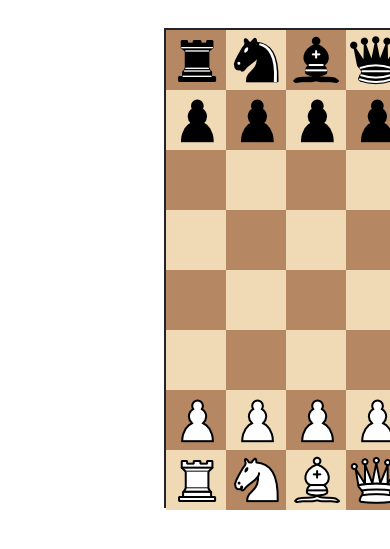
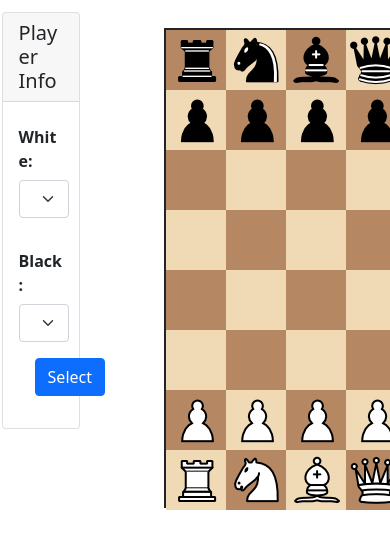
Before and after one commit to Bhashkaryadav1998/chessProject, a Flask app: page / in a window 390 px wide; the page is wider, and only the part inside the window is pictured. Shown: the part 56-605 px from the top of that part. Run offline with Flask 2, Linux system fonts and the light colour scheme; some libraries are stand-ins or nearby versions.

Commit message:
commit 3.7

```diff
--- a/app.py
+++ b/app.py
@@ -1,4 +1,4 @@
-from flask import Flask, render_template, request, json
+from flask import Flask, render_template, request, json, redirect
 import os
 
 from werkzeug.utils import secure_filename
@@ -7,17 +7,31 @@ import tensorflow_chessbot as chess
 app = Flask(__name__)
 UPLOAD_FOLDER = 'static/img/uploads/'
 app.config['UPLOAD_FOLDER'] = UPLOAD_FOLDER
+host = 'localhost'
+app.logger.info('Server started')
+
 
 @app.route('/')
 def hello_world():
+    app.logger.info('index.html loaded')
     return render_template('index.html')
 
 
 @app.route('/upload',methods=['POST'])
 def chessImage():
+    app.logger.info('Received request on upload page')
+    if 'file' not in request.files:
+        app.logger.error('No File part received')
+        return redirect(request.url)
     file = request.files['file']
+    if file.filename == '':
+        app.logger.error('No image received for analysis')
+        return redirect(request.url)
+    app.logger.info('Image received for fen conversion')
     flip=request.form['flip']
     filename = secure_filename(file.filename)
     file.save(os.path.join(app.config['UPLOAD_FOLDER'], filename))
+    app.logger.info('Analysis started on Image')
     fen=chess.main('static/img/uploads/'+filename,flip)
+    app.logger.info('Analysis finished and fen is sent')
     return json.dumps(fen)
--- a/static/assets/js/search.js
+++ b/static/assets/js/search.js
@@ -291,10 +291,7 @@ function SearchPosition() {
 		bestMove = BookMove();
 
 		if(bestMove != NOMOVE) {
-			$("#OrderingOut").text("Ordering:");
-			$("#DepthOut").text("Depth: ");
-			$("#ScoreOut").text("Score:");
-			$("#NodesOut").text("Nodes:");
+
 			$("#TimeOut").text("Time: 0s");
 			$("#BestOut").text("BestMove: " + PrMove(bestMove) + '(Book)');
 			srch_best = bestMove;
@@ -324,7 +321,6 @@ function SearchPosition() {
 		domUpdate_ordering = ((srch_fhf/srch_fh)*100).toFixed(2);
 	}
 
-	$("#BestOut").text("BestMove: " + PrMove(bestMove));
 	srch_best = bestMove;
 	srch_thinking = BOOL.FALSE;
 
--- a/templates/index.html
+++ b/templates/index.html
@@ -39,7 +39,37 @@
     </div>
 </nav>
     <div class="row">
-        <div style="margin-left: 25%;margin-top: 2%">
+       <div class="col-3">
+            <div class="card" style="margin-top: 15%;margin-left: 2%">
+  <h5 class="card-header">Player Info</h5>
+  <div class="card-body">
+
+      <div class="form-group row">
+          <label class="col-sm-4 col-form-label"><b>White:</b></label>
+                <div class="col-sm-6">
+                    <select class="form-select">
+                    <option>Human</option>
+                    <option>Computer</option>
+                </select>
+                </div>
+            </div>
+     <br>
+      <div class="form-group row">
+          <label class="col-sm-4 col-form-label"><b>Black:</b></label>
+                <div class="col-sm-6">
+                    <select class="form-select">
+                    <option>Human</option>
+                    <option>Computer</option>
+                </select>
+                </div>
+            </div>
+    <div class="card-body">
+        <a href="#" class="btn btn-primary">Select</a>
+    </div>
+  </div>
+</div>
+       </div>
+        <div class="col-4" style="margin-top: 2%">
             <div id="Board">
 		</div>
         </div>
```
